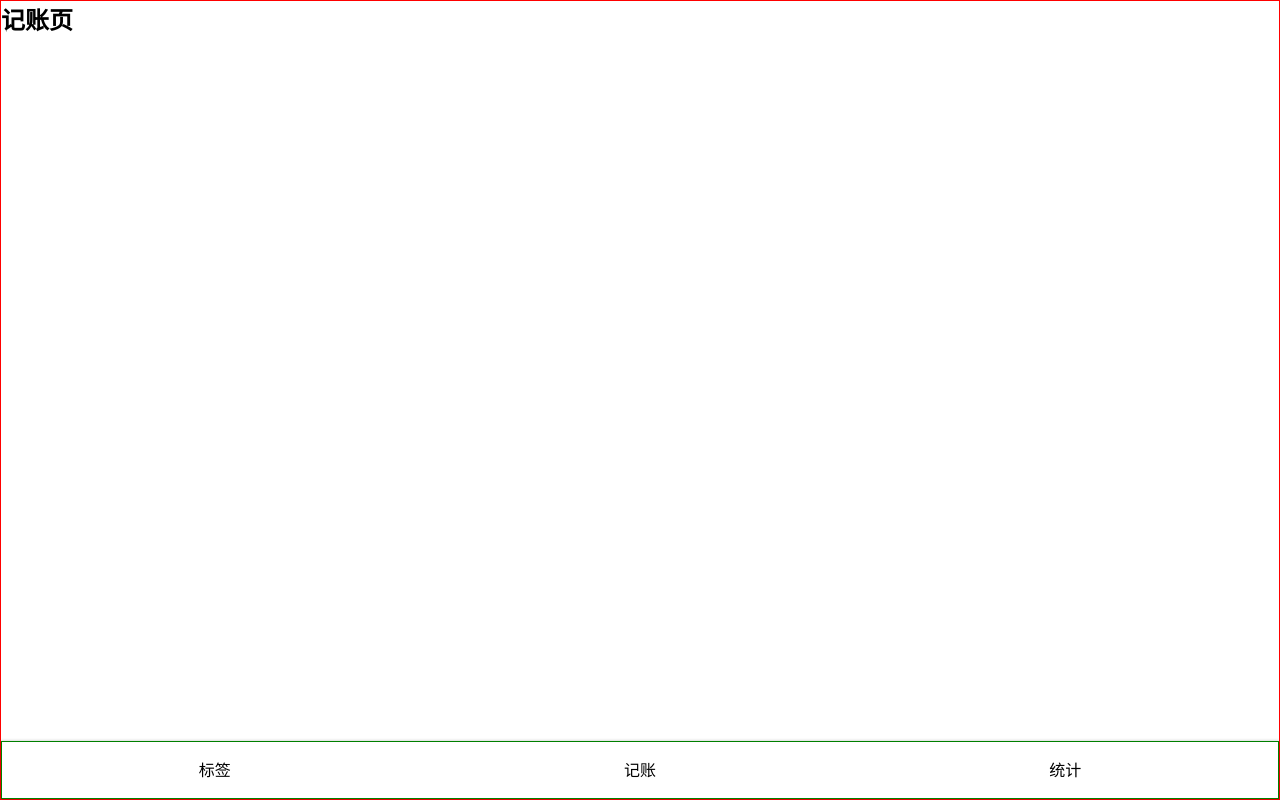
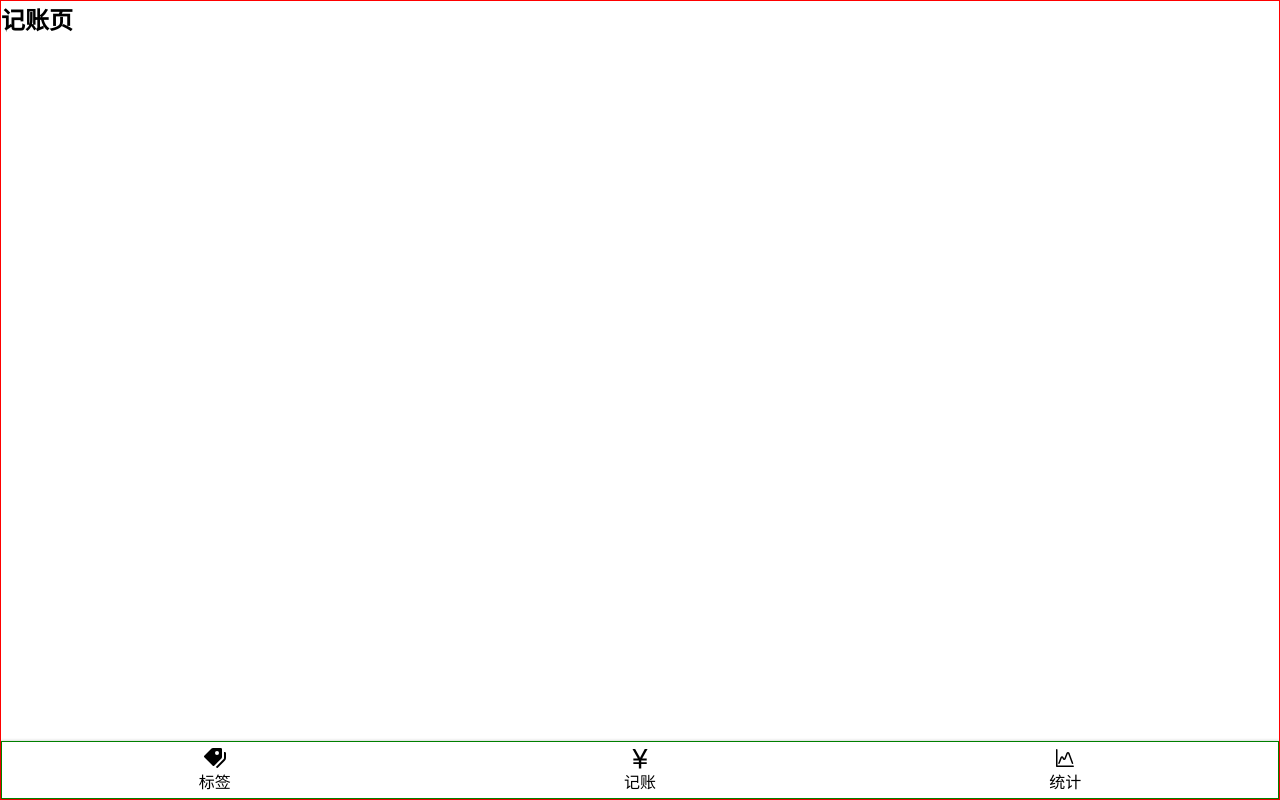
Before and after one commit to mzhaonanq/moneylog-react-2, a React app: page /#/money in a window 1280 px wide. Built offline with nearby package versions, Linux system fonts and the light colour scheme.

Commit message:
Nav导航栏使用icon

```diff
--- a/config/webpack.config.js
+++ b/config/webpack.config.js
@@ -364,6 +364,13 @@
           // match the requirements. When no loader matches it will fall
           // back to the "file" loader at the end of the loader list.
           oneOf: [
+            {
+              test: /\.svg$/,
+              use: [
+                { loader: 'svg-sprite-loader', options: {} },
+                { loader: 'svgo-loader', options: {} },
+              ]
+            },
             // TODO: Merge this config once `image/avif` is in the mime-db
             // https://github.com/jshttp/mime-db
             {
--- a/package.json
+++ b/package.json
@@ -100,8 +100,11 @@
     ]
   },
   "devDependencies": {
+    "@babel/plugin-syntax-jsx": "^7.12.1",
     "@types/react-router-dom": "^5.1.6",
-    "@types/styled-components": "^5.1.4"
+    "@types/styled-components": "^5.1.4",
+    "svg-sprite-loader": "^5.1.1",
+    "svgo-loader": "^2.2.1"
   },
   "jest": {
     "roots": [
--- a/src/Components/Nav.tsx
+++ b/src/Components/Nav.tsx
@@ -1,6 +1,11 @@
 import styled from 'styled-components';
 import {Link} from 'react-router-dom';
 import React from 'react';
+require('../icons/money.svg')
+require('../icons/statistics.svg')
+require('../icons/tags.svg')
+
+
 
 const Wrapper = styled.nav`
   border: 1px solid green;
@@ -11,7 +16,14 @@
     > li {
       width: 33.3333%;
       text-align: center;
-      padding: 16px;
+      padding: 4px 0;
+      display:flex;
+      flex-direction: column;
+      align-items: center;
+      > .icons{
+        width: 24px;
+        height: 24px;
+      }
     }
   }
 
@@ -21,12 +33,21 @@
     <Wrapper>
       <ul>
         <li>
+          <svg className="icons">
+            <use xlinkHref="#tags"/>
+          </svg>
           <Link to="/tags">标签</Link>
         </li>
         <li>
+          <svg className="icons">
+            <use xlinkHref="#money"/>
+          </svg>
           <Link to="/money">记账</Link>
         </li>
         <li>
+          <svg className="icons">
+            <use xlinkHref="#statistics"/>
+          </svg>
           <Link to="/statistics">统计</Link>
         </li>
       </ul>
--- a/src/index.scss
+++ b/src/index.scss
@@ -26,6 +26,11 @@
   color: inherit;
 }
 
+.icons{
+  width: 1em;
+  height: 1em;
+}
+
 body {
   font-family: -apple-system, BlinkMacSystemFont, 'Segoe UI', 'Roboto', 'Oxygen',
   'Ubuntu', 'Cantarell', 'Fira Sans', 'Droid Sans', 'Helvetica Neue',
```
Also changed, not shown: 2 other files (tests, documents, lock files or other folders).
